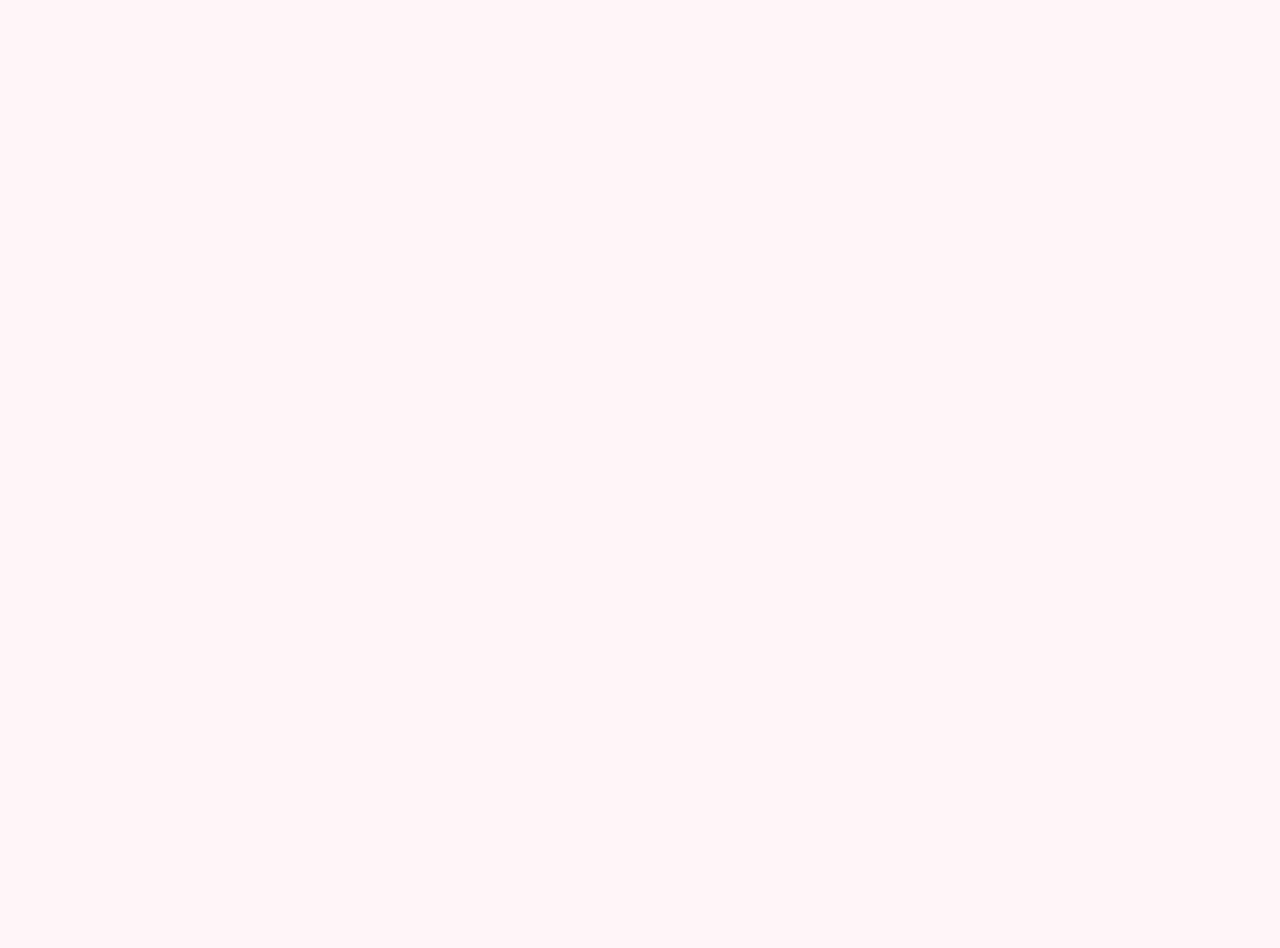
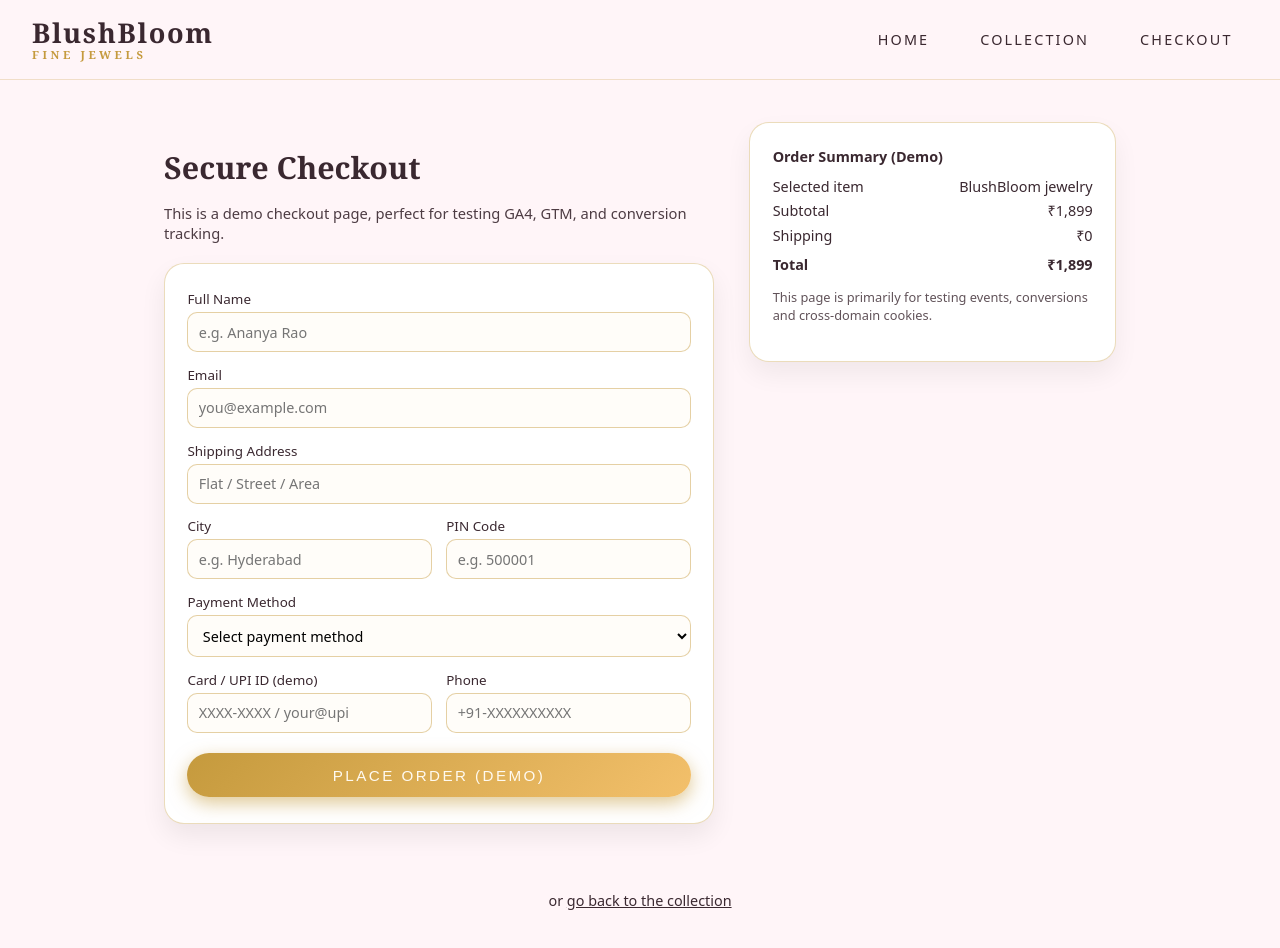
Before and after one commit to sharvarii-8/BlushBloom-Jewelry-Store, a plain HTML site: page payments.html in a window 1280 px wide. Before the commit the page ends 800 px from the top, so only its background shows below. Drawn offline with Linux system fonts and the light colour scheme.

Commit message:
Update payments.html

```diff
--- a/payments.html
+++ b/payments.html
@@ -99,3 +99,205 @@
       border: 1px solid rgba(197,154,61,0.35);
       box-shadow: 0 12px 26px rgba(0,0,0,0.07);
     }
+
+    label {
+      display: block;
+      font-size: 0.84rem;
+      margin-bottom: 0.25rem;
+      font-weight: 500;
+    }
+
+    input, select {
+      width: 100%;
+      padding: 0.6rem 0.65rem;
+      margin-bottom: 0.85rem;
+      border-radius: 10px;
+      border: 1px solid rgba(197,154,61,0.45);
+      font-family: inherit;
+      font-size: 0.9rem;
+      background: #fffdf9;
+    }
+
+    .two-col {
+      display: grid;
+      grid-template-columns: 1fr 1fr;
+      gap: 0.9rem;
+    }
+
+    .btn {
+      width: 100%;
+      border-radius: 999px;
+      border: none;
+      padding: 0.85rem 1.4rem;
+      font-size: 0.95rem;
+      letter-spacing: 0.16em;
+      text-transform: uppercase;
+      cursor: pointer;
+      background: linear-gradient(135deg, var(--gold), #f3c06b);
+      color: #fffaf0;
+      box-shadow: 0 6px 18px rgba(197,154,61,0.55);
+      margin-top: 0.4rem;
+      transition: transform 0.12s ease, box-shadow 0.12s ease;
+    }
+
+    .btn:hover {
+      transform: translateY(-1px);
+      box-shadow: 0 9px 24px rgba(197,154,61,0.65);
+    }
+
+    .summary {
+      background: var(--bg-card);
+      border-radius: 20px;
+      padding: 1.5rem 1.4rem;
+      border: 1px solid rgba(197,154,61,0.35);
+      box-shadow: 0 12px 26px rgba(0,0,0,0.06);
+      font-size: 0.9rem;
+      height: fit-content;
+    }
+
+    .summary-title {
+      font-weight: 600;
+      margin-bottom: 0.7rem;
+    }
+
+    .row {
+      display: flex;
+      justify-content: space-between;
+      margin-bottom: 0.35rem;
+    }
+
+    .row.total {
+      margin-top: 0.6rem;
+      font-weight: 600;
+    }
+
+    .note {
+      font-size: 0.8rem;
+      opacity: 0.8;
+      margin-top: 0.9rem;
+    }
+
+    .back {
+      grid-column: 1 / -1;
+      text-align: center;
+      margin-top: 2rem;
+      font-size: 0.9rem;
+    }
+
+    .back a {
+      color: var(--ink);
+      text-decoration: underline;
+    }
+
+    @media (max-width: 880px) {
+      main {
+        grid-template-columns: 1fr;
+      }
+    }
+
+    @media (max-width: 720px) {
+      header {
+        flex-direction: column;
+        gap: 0.5rem;
+      }
+    }
+  </style>
+</head>
+<body>
+  <!-- TODO: Paste GTM BODY snippet (noscript) here later -->
+
+  <header>
+    <div class="logo">
+      BlushBloom
+      <span>FINE JEWELS</span>
+    </div>
+    <nav>
+      <a href="index.html">Home</a>
+      <a href="products.html">Collection</a>
+      <a href="payments.html">Checkout</a>
+    </nav>
+  </header>
+
+  <main>
+    <section>
+      <h1>Secure Checkout</h1>
+      <p class="subtitle">
+        This is a demo checkout page, perfect for testing GA4, GTM, and conversion tracking.
+      </p>
+
+      <form action="thankyou.html" method="GET">
+        <label for="name">Full Name</label>
+        <input id="name" name="name" type="text" placeholder="e.g. Ananya Rao" required>
+
+        <label for="email">Email</label>
+        <input id="email" name="email" type="email" placeholder="you@example.com" required>
+
+        <label for="address">Shipping Address</label>
+        <input id="address" name="address" type="text" placeholder="Flat / Street / Area" required>
+
+        <div class="two-col">
+          <div>
+            <label for="city">City</label>
+            <input id="city" name="city" type="text" placeholder="e.g. Hyderabad" required>
+          </div>
+          <div>
+            <label for="pin">PIN Code</label>
+            <input id="pin" name="pin" type="text" placeholder="e.g. 500001" required>
+          </div>
+        </div>
+
+        <label for="payment">Payment Method</label>
+        <select id="payment" name="payment" required>
+          <option value="">Select payment method</option>
+          <option>UPI</option>
+          <option>Credit Card</option>
+          <option>Debit Card</option>
+          <option>Cash on Delivery</option>
+        </select>
+
+        <div class="two-col">
+          <div>
+            <label for="card">Card / UPI ID (demo)</label>
+            <input id="card" name="card" type="text" placeholder="XXXX-XXXX / your@upi">
+          </div>
+          <div>
+            <label for="phone">Phone</label>
+            <input id="phone" name="phone" type="text" placeholder="+91-XXXXXXXXXX">
+          </div>
+        </div>
+
+        <button class="btn" type="submit">
+          Place Order (Demo)
+        </button>
+      </form>
+    </section>
+
+    <aside class="summary">
+      <div class="summary-title">Order Summary (Demo)</div>
+      <div class="row">
+        <span>Selected item</span>
+        <span>BlushBloom jewelry</span>
+      </div>
+      <div class="row">
+        <span>Subtotal</span>
+        <span>₹1,899</span>
+      </div>
+      <div class="row">
+        <span>Shipping</span>
+        <span>₹0</span>
+      </div>
+      <div class="row total">
+        <span>Total</span>
+        <span>₹1,899</span>
+      </div>
+      <p class="note">
+        This page is primarily for testing events, conversions and cross-domain cookies.
+      </p>
+    </aside>
+
+    <div class="back">
+      or <a href="products.html">go back to the collection</a>
+    </div>
+  </main>
+</body>
+</html>
```
